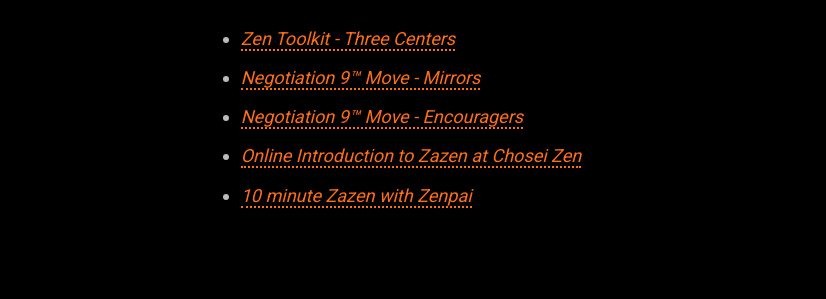
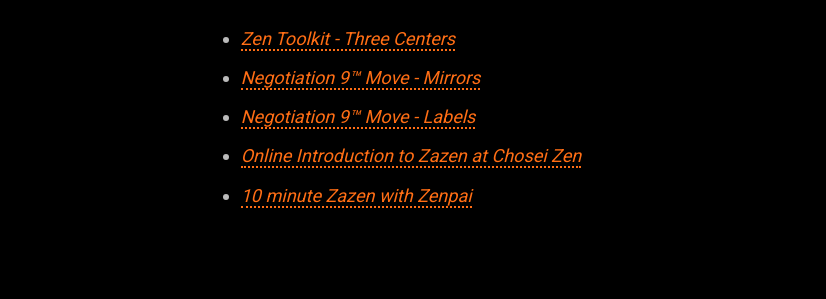
Before and after one commit to mindset-dojo/mindset-dojo.github.io, a Jekyll site: the page built from program.md, in a window 1280 px wide and 1400 px high, scrolled down 3461 px. Shown: the part 154-453 px from the top of the window, without its empty margins (229-1055 px from the left). Built offline with Jekyll 4.4.1, drawn with Linux system fonts in a browser that asks for light colours; some web fonts are replaced; some of the changed text lies outside the part shown.

Commit message:
refactor(program): move encouragers and labels back to original locations.

```diff
--- a/_data/program.yaml
+++ b/_data/program.yaml
@@ -99,7 +99,7 @@
               url: https://vimeo.com/944672806/e099593826
             - label: Negotiation 9™ Move - Mirrors
               url: https://www.blackswanltd.com/newsletter/infographic-the-black-swan-groups-negotiation-9
-            - label: Negotiation 9™ Move - Encouragers
+            - label: Negotiation 9™ Move - Labels
               url: https://www.blackswanltd.com/newsletter/infographic-the-black-swan-groups-negotiation-9
             - label: Online Introduction to Zazen at Chosei Zen
               url: https://www.choseizen.org/online-intro-to-zazen
@@ -133,7 +133,7 @@
               url: https://medium.com/p/d080717aec9b
             - label: Negotiation 9™ Move - “I” Messages
               url: https://www.blackswanltd.com/newsletter/infographic-the-black-swan-groups-negotiation-9
-            - label: Negotiation 9™ Move - Labels
+            - label: Negotiation 9™ Move - Encouragers
               url: https://www.blackswanltd.com/newsletter/infographic-the-black-swan-groups-negotiation-9
             - label: Never Split the Difference - Negotiating As If Your Life Depended On It
               url: https://www.amazon.com/Never-Split-Difference-Negotiating-Depended/dp/0062407805
```
